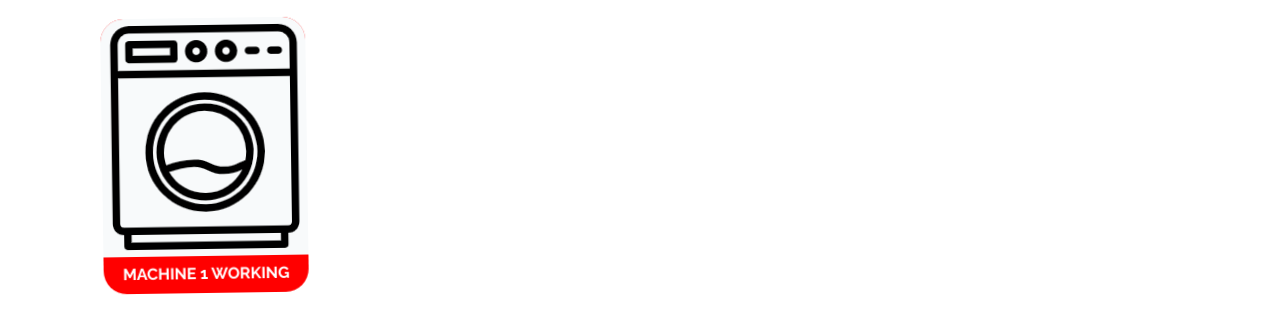
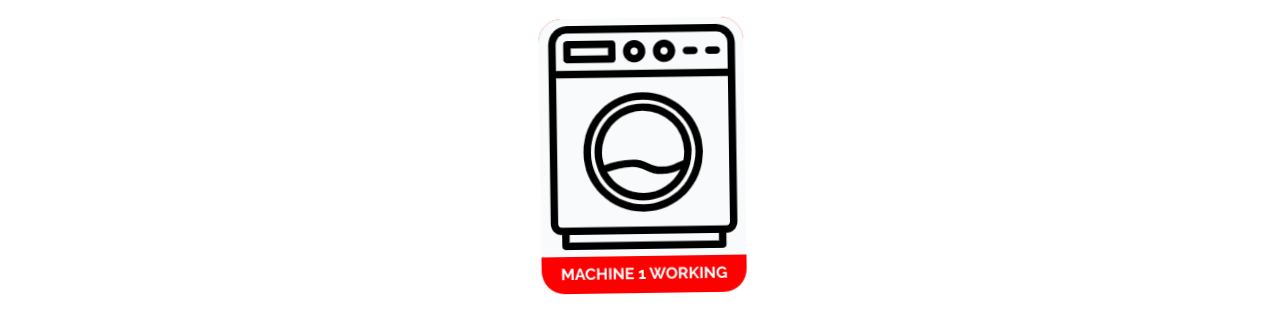
Before and after one commit to Jamezkim/CSE323_Group_Project, a plain HTML site: page LaundryMan/laundromat2.html in a window 1280 px wide. Shown: the part 461-794 px from the top of the page. Drawn offline with nearby package versions, Linux system fonts and the light colour scheme; a script that the page names is missing.

Commit message:
Update for laundromat and account

```diff
--- a/LaundryMan/account.css
+++ b/LaundryMan/account.css
@@ -20,7 +20,7 @@
 	line-height: 75px;
 	color: #0091ea;
 	float: left;
-	text-align: center;
+	text-align:center;
 	width: 100%;
 	margin-top: 35px;
 	margin-bottom: 35px;
@@ -111,7 +111,8 @@
 
 .content {
 /* Same as the width of the sidenav */
-    padding: 0px 50px;
+	padding: 0px 50px;
+	width:100%
 }
 
 @media screen and (max-height: 450px) {
--- a/LaundryMan/laundromat2.html
+++ b/LaundryMan/laundromat2.html
@@ -138,20 +138,19 @@
 		</div>
 	</main>
 	<div class="row">
-		<div class="col text-center">
-			<div class="container" style="text-align: center;">
-					<div class="col-lg-3 col-md-4 col-sm-6 col-xs-12">
-						<div class="inoperation" id= "working" style="text-align: center;">
-							<div class="hovereffect2" style="margin-left: auto;" style="text-align: center;">
+		<div class="container">
+			<div class="row justify-content-center">
+				<div class="inoperation" id= "working">
+					<div class="hovereffect2">
 						<!-- <div class= "ui container" > -->
-								<img class="img-responsive" style="text-align: center;" id="ava1" src="assets/images/laundryM.jpg" alt="">
+						<img class="img-responsive" id="ava1" src="assets/images/laundryM.jpg" alt="">
 					<div class="overlay"> <h3>Machine 1 Working</h3> </div>
 					</div>
 				</div>
 			</div>
 		</div>
 	</div>
-		</div>
+
 	<br>
 	<br>
 	<div class="container">
```
Also changed, not shown: LaundryMan/account.html (+1 -1 lines), LaundryMan/laundromat.html (+1 -0 lines). Lines whose indentation alone changed are shown as unchanged.
